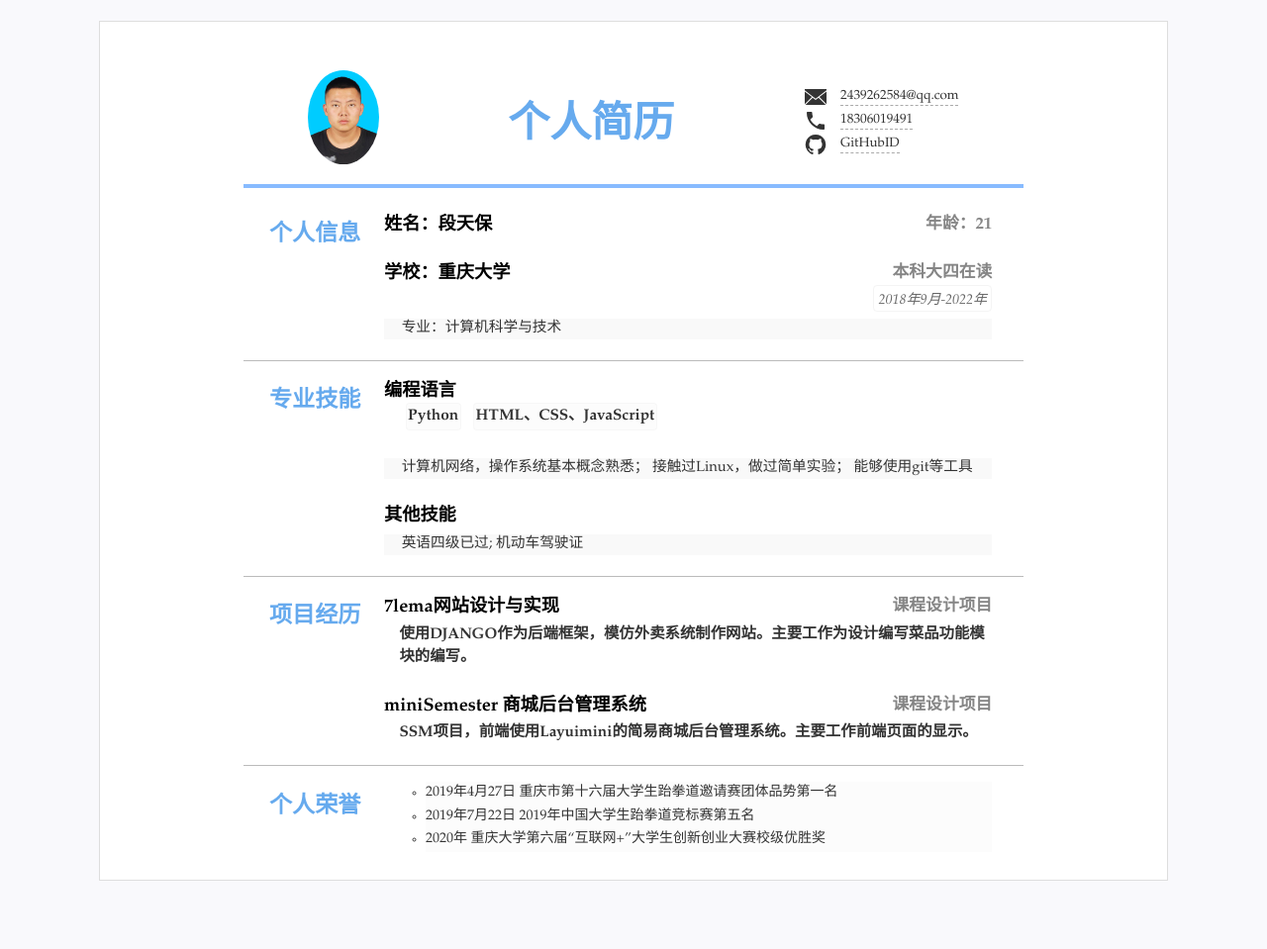
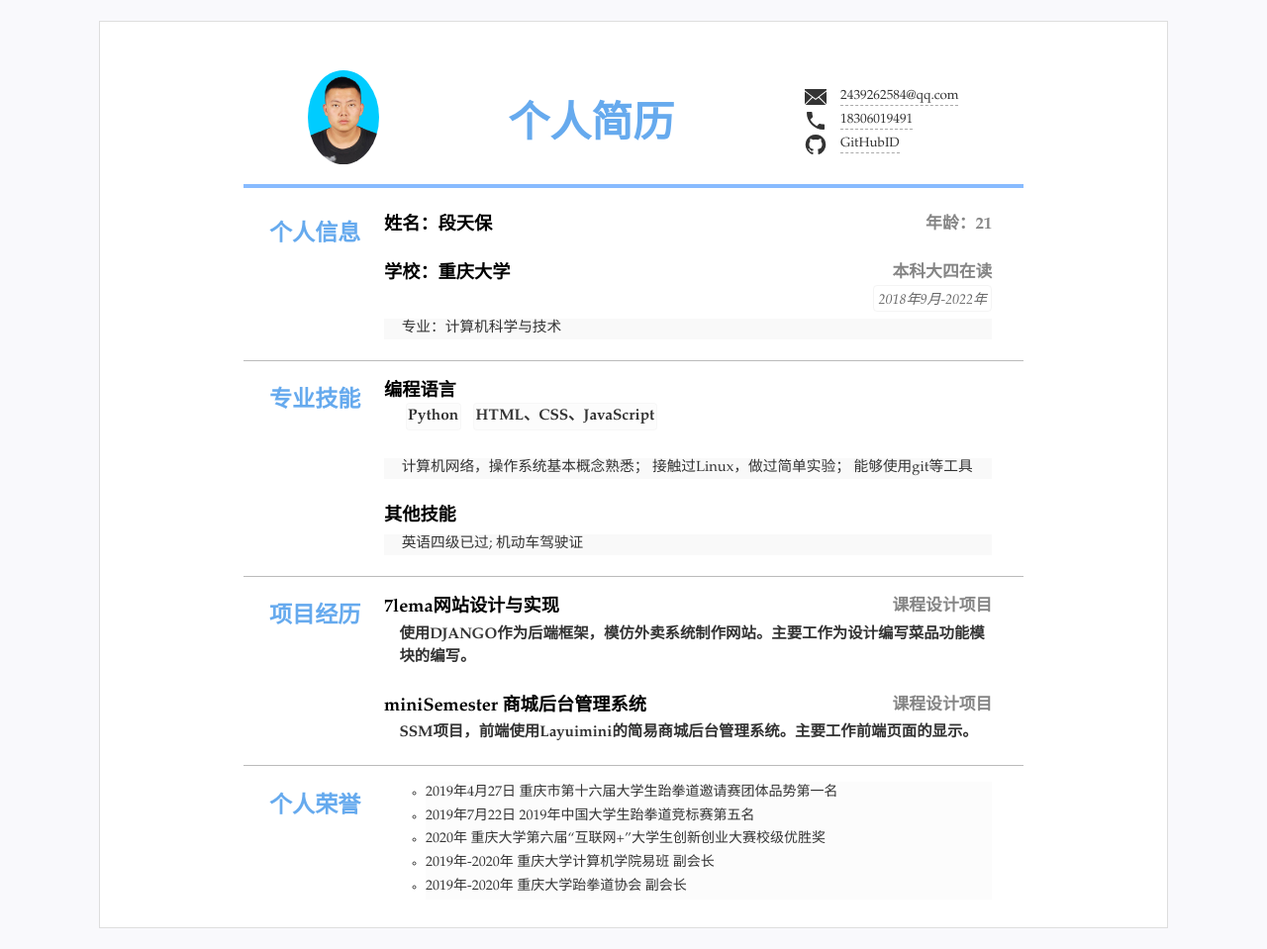
Before and after one commit to cryingworld/CV, a Jekyll site: the page built from index.html, in a window 1280 px wide. Shown: the whole page at 99% size. Built offline with Jekyll 4.4.1, drawn with Linux system fonts in a browser that asks for light colours; before the commit the page ends 911 px from its top, so only the background shows below that.

Commit message:
Update resume.yml

```diff
--- a/_data/resume.yml
+++ b/_data/resume.yml
@@ -87,6 +87,9 @@ others: #其他列表显示
     - 2019年4月27日 重庆市第十六届大学生跆拳道邀请赛团体品势第一名
     - 2019年7月22日 2019年中国大学生跆拳道竞标赛第五名
     - 2020年 重庆大学第六届“互联网+”大学生创新创业大赛校级优胜奖
+    - 2019年-2020年 重庆大学计算机学院易班 副会长
+    - 2019年-2020年 重庆大学跆拳道协会 副会长
+
 
 #- type:
 #  name: '其他'
```
